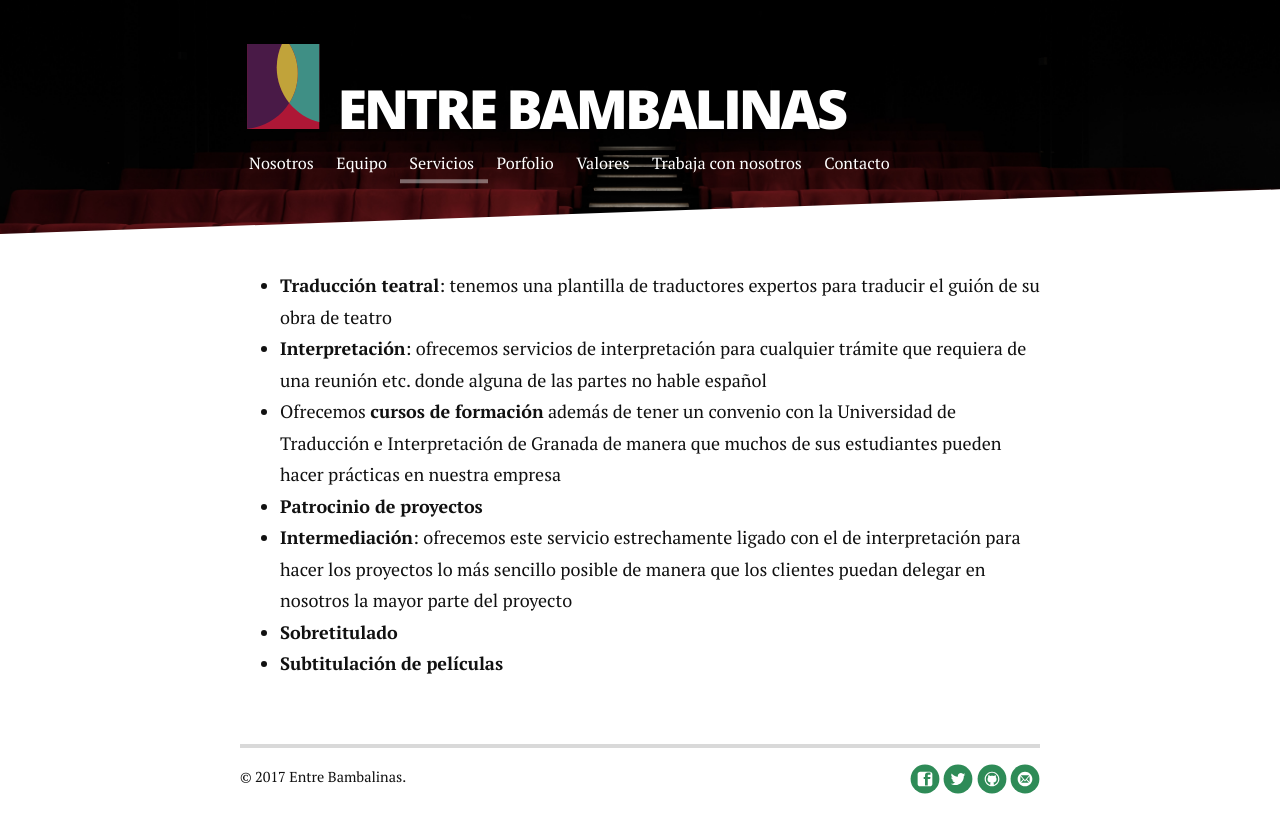
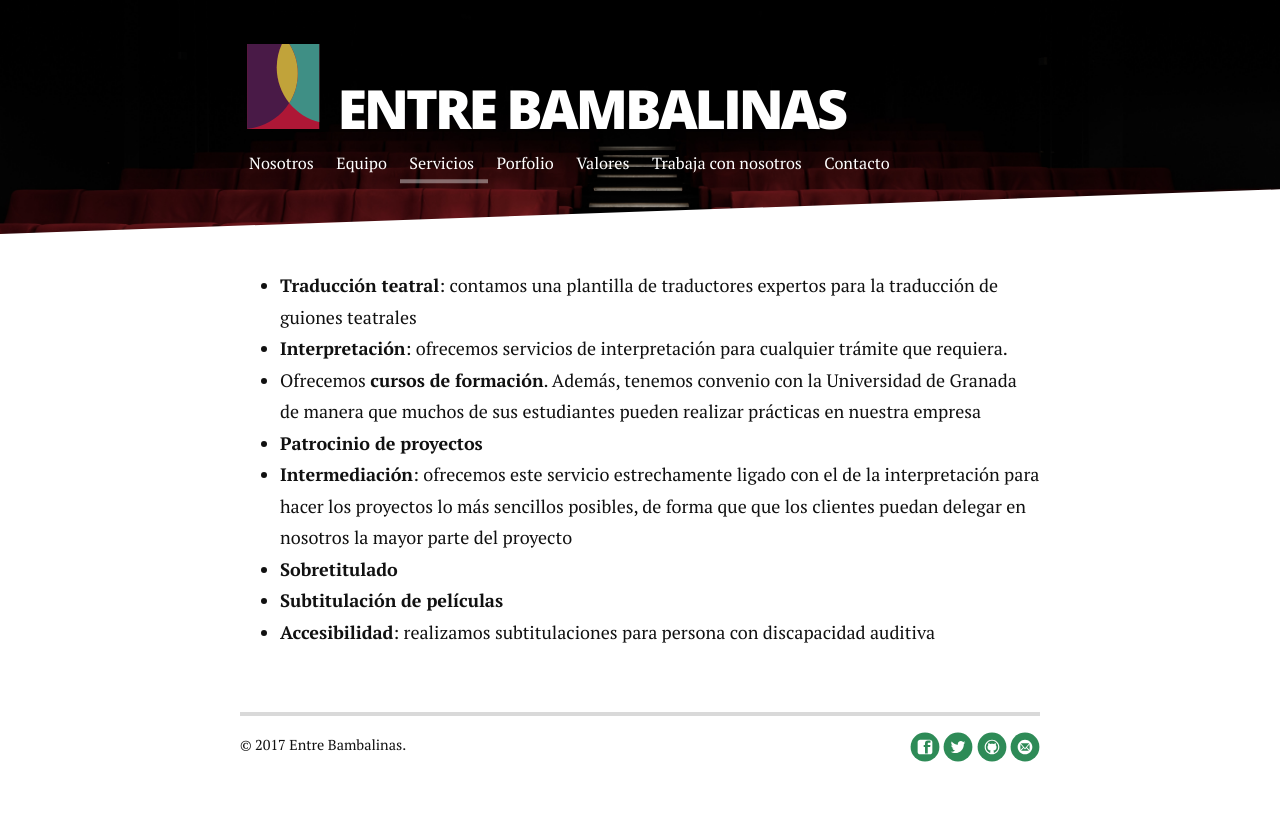
Before and after one commit to entrebambalinas/entrebambalinas.github.io, a Jekyll site: the page built from servicios.md, in a window 1280 px wide. Shown: the top 833 px of the page. Built offline with Jekyll 4.4.1, drawn with Linux system fonts in a browser that asks for light colours; nearby versions of some CDN libraries.

Commit message:
Update servicios.md

```diff
--- a/servicios.md
+++ b/servicios.md
@@ -3,10 +3,11 @@ title: Servicios
 ---
 
 
-- **Traducción teatral**: tenemos una plantilla de traductores expertos para traducir el guión de su obra de  teatro
-- **Interpretación**: ofrecemos servicios de interpretación para cualquier trámite que requiera de una reunión etc. donde alguna de las partes no hable español
-- Ofrecemos **cursos de formación** además de tener un convenio con la Universidad de Traducción e Interpretación de Granada de manera que muchos de sus estudiantes pueden hacer prácticas en nuestra empresa
+- **Traducción teatral**: contamos una plantilla de traductores expertos para la traducción de guiones teatrales
+- **Interpretación**: ofrecemos servicios de interpretación para cualquier trámite que requiera.
+- Ofrecemos **cursos de formación**. Además, tenemos convenio con la Universidad de Granada de manera que muchos de sus estudiantes pueden realizar prácticas en nuestra empresa
 - **Patrocinio de proyectos**
-- **Intermediación**: ofrecemos este servicio estrechamente ligado con el de interpretación para hacer los proyectos lo más sencillo posible de manera que los clientes puedan delegar en nosotros la mayor parte del proyecto
+- **Intermediación**: ofrecemos este servicio estrechamente ligado con el de la interpretación para hacer los proyectos lo más sencillos posibles,  de forma que que los clientes puedan delegar en nosotros la mayor parte del proyecto
 - **Sobretitulado**
 - **Subtitulación de películas**
+- **Accesibilidad**: realizamos subtitulaciones para persona con discapacidad auditiva
```
